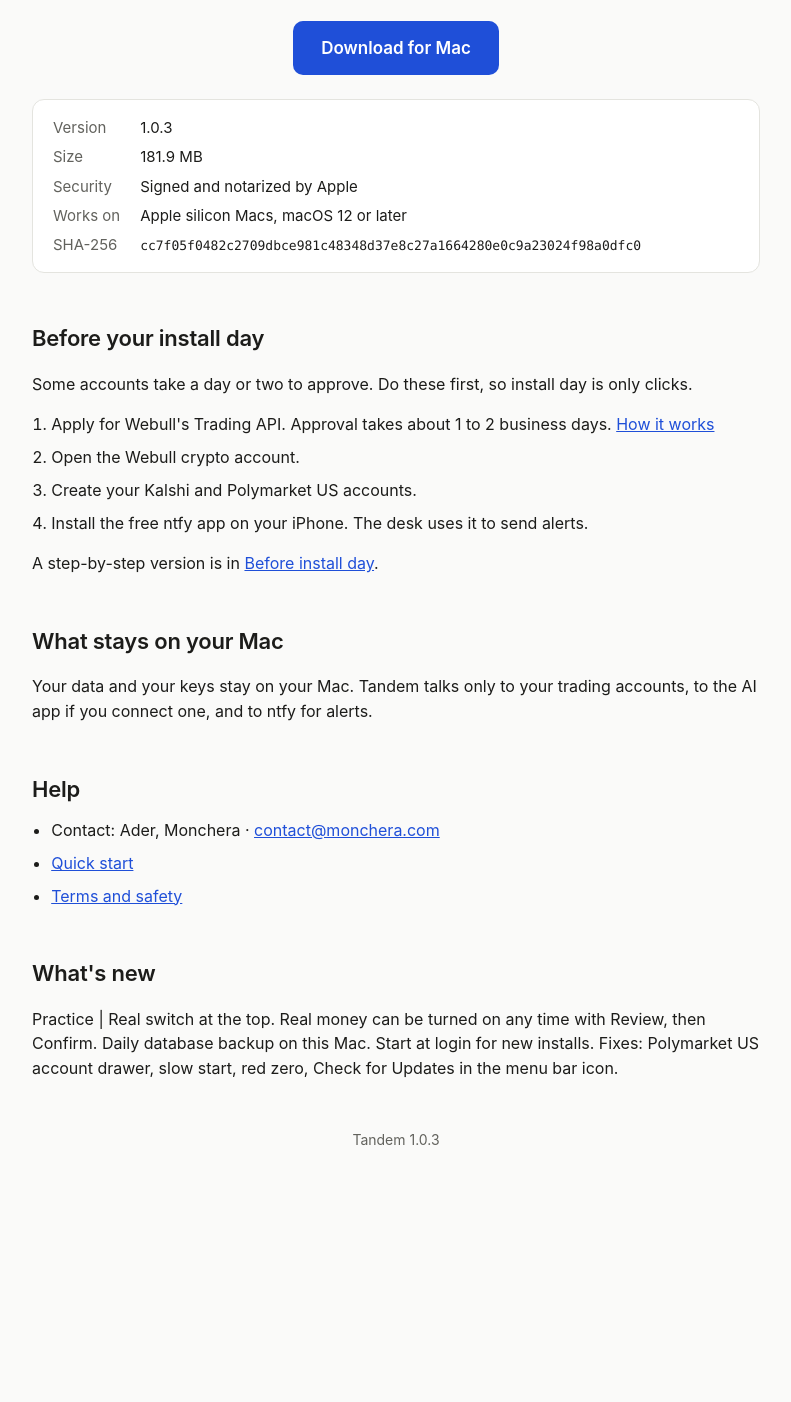
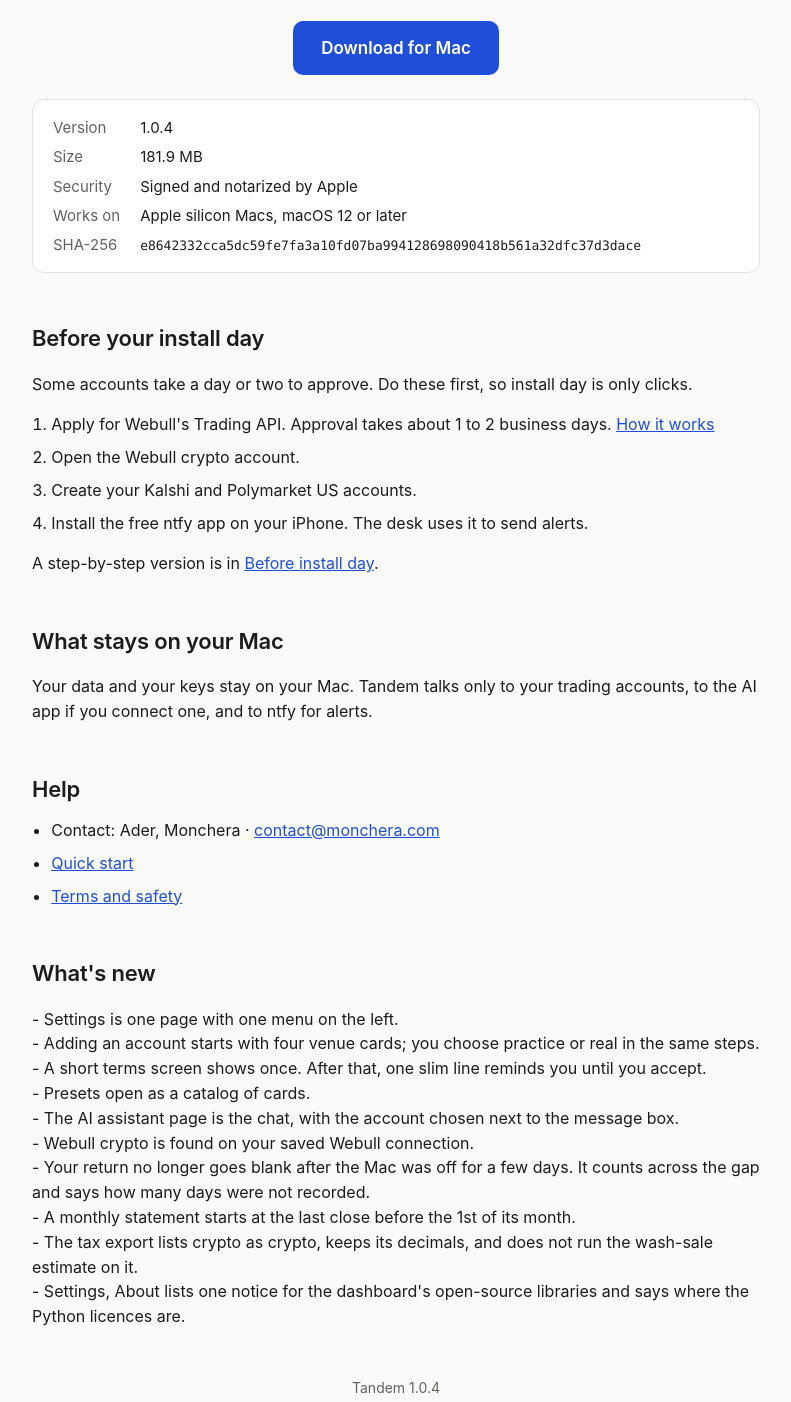
Before and after one commit to adersouza/tandem-releases, a plain HTML site: page index.html in a window 1280 px wide. Shown: the part 741-2143 px from the top of the page, without its empty margins (244-1035 px from the left). Before the commit the page ends 1956 px from the top, so only its background shows below. Drawn offline with Linux system fonts and the light colour scheme.

Commit message:
Tandem 1.0.4

```diff
--- a/index.html
+++ b/index.html
@@ -55,14 +55,14 @@ footer { margin-top: 48px; color: var(--muted); font-size: 14px; text-align: cen
 
   <img class="shot" src="overview.png" alt="The Tandem Overview on day 3 of the practice week: value, positions, routines, return and this week">
 
-  <div class="cta"><a class="button" href="https://github.com/adersouza/tandem-releases/releases/download/v1.0.3/Tandem-1.0.3.dmg">Download for Mac</a></div>
+  <div class="cta"><a class="button" href="https://github.com/adersouza/tandem-releases/releases/download/v1.0.4/Tandem-1.0.4.dmg">Download for Mac</a></div>
 
   <dl class="facts">
-    <dt>Version</dt><dd>1.0.3</dd>
+    <dt>Version</dt><dd>1.0.4</dd>
     <dt>Size</dt><dd>181.9 MB</dd>
     <dt>Security</dt><dd>Signed and notarized by Apple</dd>
     <dt>Works on</dt><dd>Apple silicon Macs, macOS 12 or later</dd>
-    <dt>SHA-256</dt><dd><code>cc7f05f0482c2709dbce981c48348d37e8c27a1664280e0c9a23024f98a0dfc0</code></dd>
+    <dt>SHA-256</dt><dd><code>e8642332cca5dc59fe7fa3a10fd07ba994128698090418b561a32dfc37d3dace</code></dd>
   </dl>
 
   <section id="before">
@@ -93,10 +93,19 @@ footer { margin-top: 48px; color: var(--muted); font-size: 14px; text-align: cen
 
   <section id="new">
     <h2>What's new</h2>
-    <p class="notes">Practice | Real switch at the top. Real money can be turned on any time with Review, then Confirm. Daily database backup on this Mac. Start at login for new installs. Fixes: Polymarket US account drawer, slow start, red zero, Check for Updates in the menu bar icon.</p>
+    <p class="notes">- Settings is one page with one menu on the left.
+- Adding an account starts with four venue cards; you choose practice or real in the same steps.
+- A short terms screen shows once. After that, one slim line reminds you until you accept.
+- Presets open as a catalog of cards.
+- The AI assistant page is the chat, with the account chosen next to the message box.
+- Webull crypto is found on your saved Webull connection.
+- Your return no longer goes blank after the Mac was off for a few days. It counts across the gap and says how many days were not recorded.
+- A monthly statement starts at the last close before the 1st of its month.
+- The tax export lists crypto as crypto, keeps its decimals, and does not run the wash-sale estimate on it.
+- Settings, About lists one notice for the dashboard&#x27;s open-source libraries and says where the Python licences are.</p>
   </section>
 
-  <footer>Tandem 1.0.3</footer>
+  <footer>Tandem 1.0.4</footer>
 </main>
 </body>
 </html>
```
Also changed, not shown: appcast.xml (+18 -0 lines), 1 other file.
